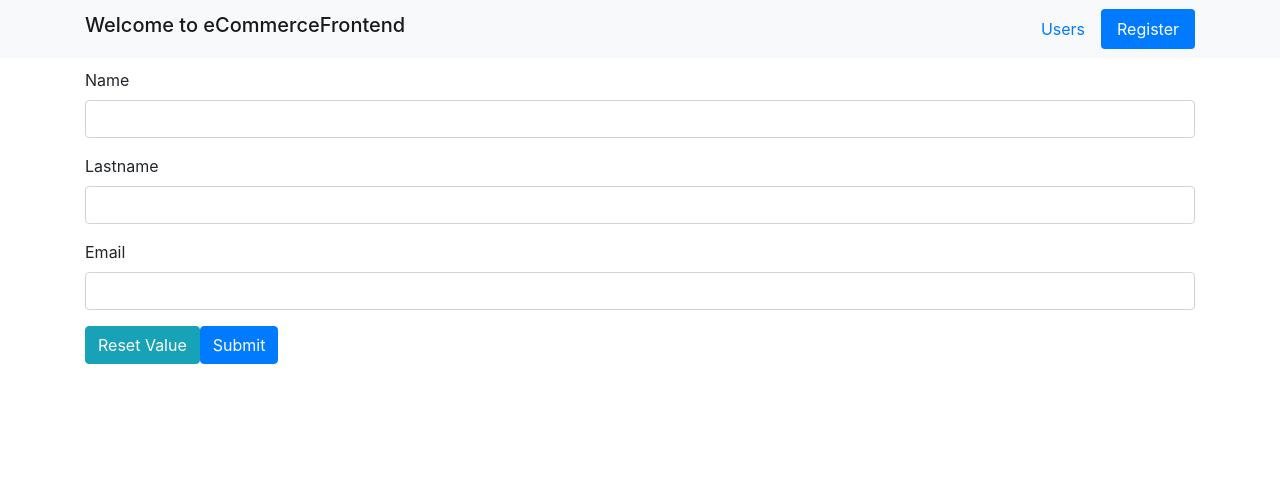
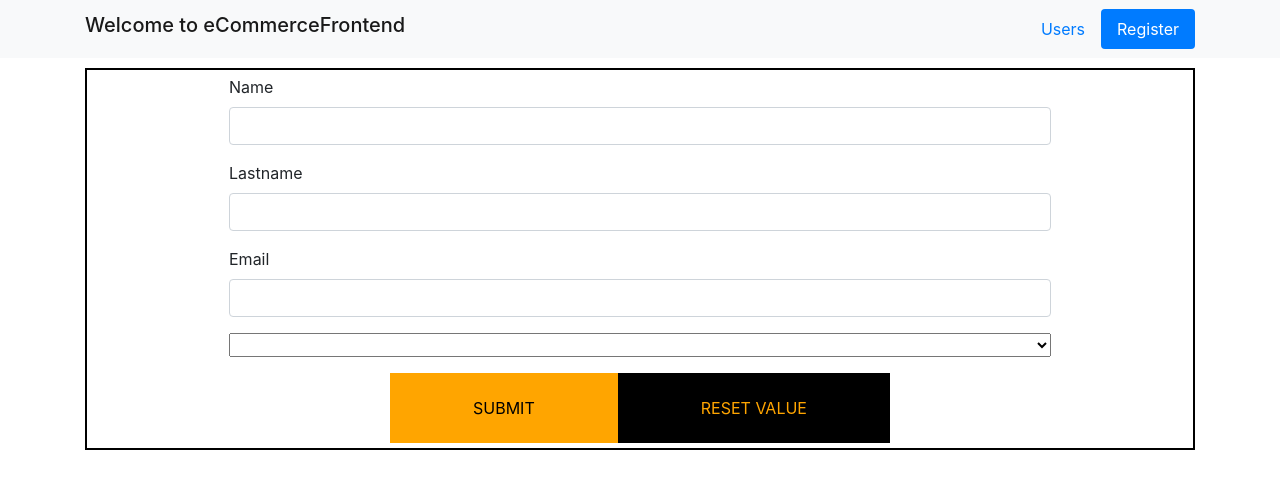
Before and after one commit to mahc36/eCommerceTrainingFrontend, an Angular app: page /register in a window 1280 px wide. Shown: the top 488 px of the page. Built offline with nearby package versions, Linux system fonts and the light colour scheme.

Commit message:
(ANG-1) - Refactoring Code

```diff
--- a/src/app/app.component.less
+++ b/src/app/app.component.less
@@ -1,3 +1,8 @@
+.tra-container{
+  border: 2px solid black;
+  padding: 5px;
+}
+
 nav{
     margin-bottom: 10px;
 }
--- a/src/app/user/user-registration/user-registration.component.html
+++ b/src/app/user/user-registration/user-registration.component.html
@@ -1,37 +1,52 @@
-<form [formGroup]="form" (ngSubmit)="submit()">
+<form [formGroup]="form" (ngSubmit)="submit()" class="tra-form">
 
-  <div class="form-group">
+  <div class="form-group tra-form-input-large">
     <label for="name">Name</label>
     <input formControlName="name" id="name" type="text" class="form-control">
-    <div *ngIf="f.name.touched && f.name.invalid" class="alert alert-danger">
+    <div *ngIf="f.name.touched && f.name.invalid" class="alert alert-danger tra-alert">
       <div *ngIf="f.name.errors.required">Name is required.</div>
       <div *ngIf="f.name.errors.minlength">Name should be 3 character.</div>
     </div>
   </div>
 
-  <div class="form-group">
+  <div class="form-group tra-form-input-large">
     <label for="name">Lastname</label>
     <input formControlName="lastName" id="lastName" type="text" class="form-control">
-    <div *ngIf="f.lastName.touched && f.lastName.invalid" class="alert alert-danger">
+    <div *ngIf="f.lastName.touched && f.lastName.invalid" class="alert alert-danger tra-alert">
       <div *ngIf="f.lastName.errors.required">LastName is required.</div>
       <div *ngIf="f.lastName.errors.minlength">LastName should be 3 character.</div>
     </div>
   </div>
 
-  <div class="form-group">
+  <div class="form-group tra-form-input-large">
     <label for="email">Email</label>
     <input formControlName="email" id="email" type="text" class="form-control">
-    <div *ngIf="f.email.touched && f.email.invalid" class="alert alert-danger">
+    <div *ngIf="f.email.touched && f.email.invalid" class="alert alert-danger tra-alert">
       <div *ngIf="f.email.errors.required">Email is required.</div>
       <div *ngIf="f.email.errors.email">Please, enter valid email address.</div>
     </div>
   </div>
 
-  <button class="btn btn-info" type="button" (click)="resetValue()">Reset Value</button>
-  <button class="btn btn-primary" type="submit">Submit</button>
+  <select class="form-group tra-form-input-large" formControlName="gender" id="gender">
+    <option *ngFor="let gender of getGenders()" value="{{gender}}">
+      {{gender}}
+    </option>
+  </select>
+
+  <div class="tra-centered">
+    <div class="tra-button-wrapper register-btn-wp">
+      <button class="btn tra-btn tra-btn-light" type="submit">Submit</button>
+      <button class="btn tra-btn tra-btn-dark" type="button" (click)="resetValue()">Reset Value</button>
+    </div>
+  </div>
 </form>
 
-<div *ngIf='errorMessage'
+<div *ngIf='errorMessage && !successful'
      class='alert alert-danger'>
   Error: {{ errorMessage }}
 </div>
+
+<div *ngIf='successful'
+     class='alert alert-success'>
+     User Created
+</div>
--- a/src/app/user/user-registration/user-registration.component.less
+++ b/src/app/user/user-registration/user-registration.component.less
@@ -0,0 +1,81 @@
+*:focus{
+  outline: 3px solid cadetblue;
+}
+
+
+.register-btn-wp {
+   width: 500px;
+  max-width: 500px;
+}
+
+// TODO - move this piece to another file
+// TODO - implement autoprefixer with mix...
+.tra-form{
+  display: flex;
+  width: 100%;
+  flex-direction: row;
+  flex-wrap: wrap;
+  justify-content: space-evenly;
+}
+
+.tra-form-input-small {
+  width: 25%;
+}
+
+.tra-form-input-medium {
+  width: 50%;
+}
+
+.tra-form-input-large {
+  width: 75%;
+}
+
+.tra-form-input-big {
+  width: 100%;
+}
+
+.tra-alert{
+  margin: 10px 0;
+}
+
+// TODO - move this piece to another file
+// TODO - implement autoprefixer with mix...
+.tra-centered{
+  width: 100%;
+  display: flex;
+  justify-content: center;
+  align-items: center;
+}
+
+// TODO - move this piece to another file
+// TODO - implement autoprefixer with mix...
+.tra-button-wrapper{
+  display: flex;
+  flex-wrap: nowrap;
+
+  .tra-btn{
+    flex-grow: 1;
+    height: 70px;
+    border-radius: 0;
+    text-transform: uppercase;
+  }
+
+  .tra-btn-dark{
+    background-color: black;
+    color: orange;
+    &:hover{
+      background-color: orange;
+      color: black;
+    }
+  }
+
+  .tra-btn-light{
+    background-color: orange;
+    color: black;
+    &:hover{
+      background-color: black;
+      color: orange;
+    }
+  }
+
+}
--- a/src/app/user/user-registration/user-registration.component.ts
+++ b/src/app/user/user-registration/user-registration.component.ts
@@ -1,6 +1,7 @@
 import { Component, OnInit } from '@angular/core';
 import { FormControl, FormGroup, Validators } from '@angular/forms';
 import { UserService } from '../user.service';
+import {Gender} from '../user';
 
 @Component({
   selector: 'app-user-registration',
@@ -10,13 +11,15 @@ import { UserService } from '../user.service';
 export class UserRegistrationComponent implements OnInit {
 
   errorMessage: string;
+  successful: boolean;
 
   constructor(private userService: UserService) { }
 
   form = new FormGroup({
     name: new FormControl('', [Validators.required, Validators.minLength(3)]),
     lastName: new FormControl('', [Validators.required, Validators.minLength(3)]),
-    email: new FormControl('', [Validators.required, Validators.email])
+    email: new FormControl('', [Validators.required, Validators.email]),
+    gender: new FormControl('', [Validators.required])
   });
 
   get f(){
@@ -27,18 +30,28 @@ export class UserRegistrationComponent implements OnInit {
     this.form.reset({name: '', lastName: '', email: '', gender: '', bornDate: ''});
   }
 
+  getGenders(){
+    return Object.keys(Gender);
+  }
+
   submit(){
     if ( this.form.status === 'VALID' ){
       const user = {
         name: this.form.controls.name.value,
         lastName: this.form.controls.lastName.value,
         email: this.form.controls.email.value,
-        gender: 'MALE',
+        gender: this.form.controls.gender.value,
         bornDate: null
       };
       this.userService.createUser(user).subscribe(
-        () => console.log('Created well'),
-        (error => this.errorMessage = error)
+        () => {
+          console.log('Created well');
+          this.successful = true;
+        },
+        (error => {
+          this.errorMessage = error;
+          this.successful = false;
+        })
       );
     }
     else {
--- a/src/app/user/user.service.ts
+++ b/src/app/user/user.service.ts
@@ -1,7 +1,7 @@
 import { Injectable } from '@angular/core';
 import { HttpClient, HttpErrorResponse } from '@angular/common/http';
 import { Observable, throwError } from 'rxjs';
-import { catchError, tap, map } from 'rxjs/operators';
+import { catchError, tap } from 'rxjs/operators';
 import { IUser } from './user';
 
 @Injectable({
--- a/src/app/user/user.ts
+++ b/src/app/user/user.ts
@@ -2,6 +2,11 @@ export interface IUser{
     email: string;
     name: string;
     lastName: string;
-    gender: string;
+    gender: Gender;
     bornDate: Date;
 }
+
+export enum Gender {
+  MALE = 'MALE',
+  FEMALE = 'FEMALE'
+}
```
Also changed, not shown: src/app/common/common-styles.less (added).
